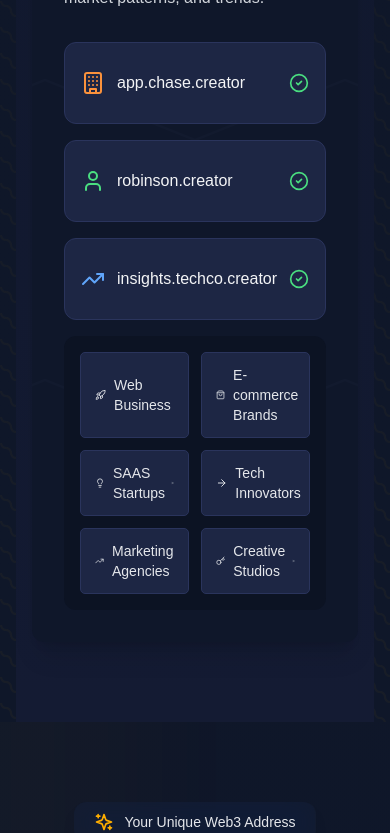
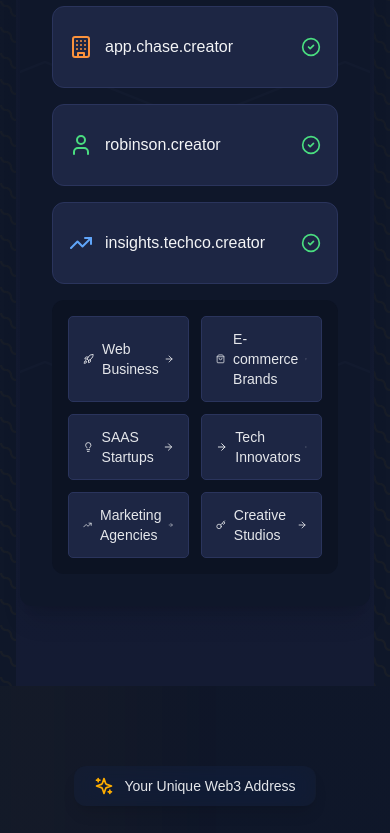
Before and after one commit to Domistro16/Level3Landing, a React (Vite) app: page / in a window 390 px wide. Shown: the part 1533-2366 px from the top of the page. Built offline with nearby package versions, Linux system fonts and the light colour scheme; a web font is replaced by a local one.

Commit message:
Increased the width of the container at DomainShowcaseSection

```diff
--- a/src/components/DomainShowcaseSection.tsx
+++ b/src/components/DomainShowcaseSection.tsx
@@ -47,7 +47,7 @@
   ];
 
   return (
-    <section className="py-20 px-4 sm:px-6 lg:px-8 bg-[#141b33]">
+    <section className="py-20 px-1 sm:px-6 lg:px-8 bg-[#141b33]">
       <div className="max-w-7xl mx-auto grid grid-cols-1 lg:grid-cols-10 gap-10">
         {/* Left Card: Distinguish Yourself */}
         <motion.div
@@ -127,7 +127,7 @@
             ))}
           </div>
 
-          <div className="bg-[#0c1323] p-4 rounded-lg relative z-10 w-full lg:w-10/12 lg:ml-auto lg:mt-[3vh]">
+          <div className="bg-[#0c1323] p-4 rounded-lg relative z-10 w-full mt-4 lg:w-10/12 lg:ml-auto lg:mt-[3vh]">
             <div className="grid grid-cols-2 gap-x-3 gap-y-3">
               {enterpriseTags.map(tag => (
                 <motion.div
```
